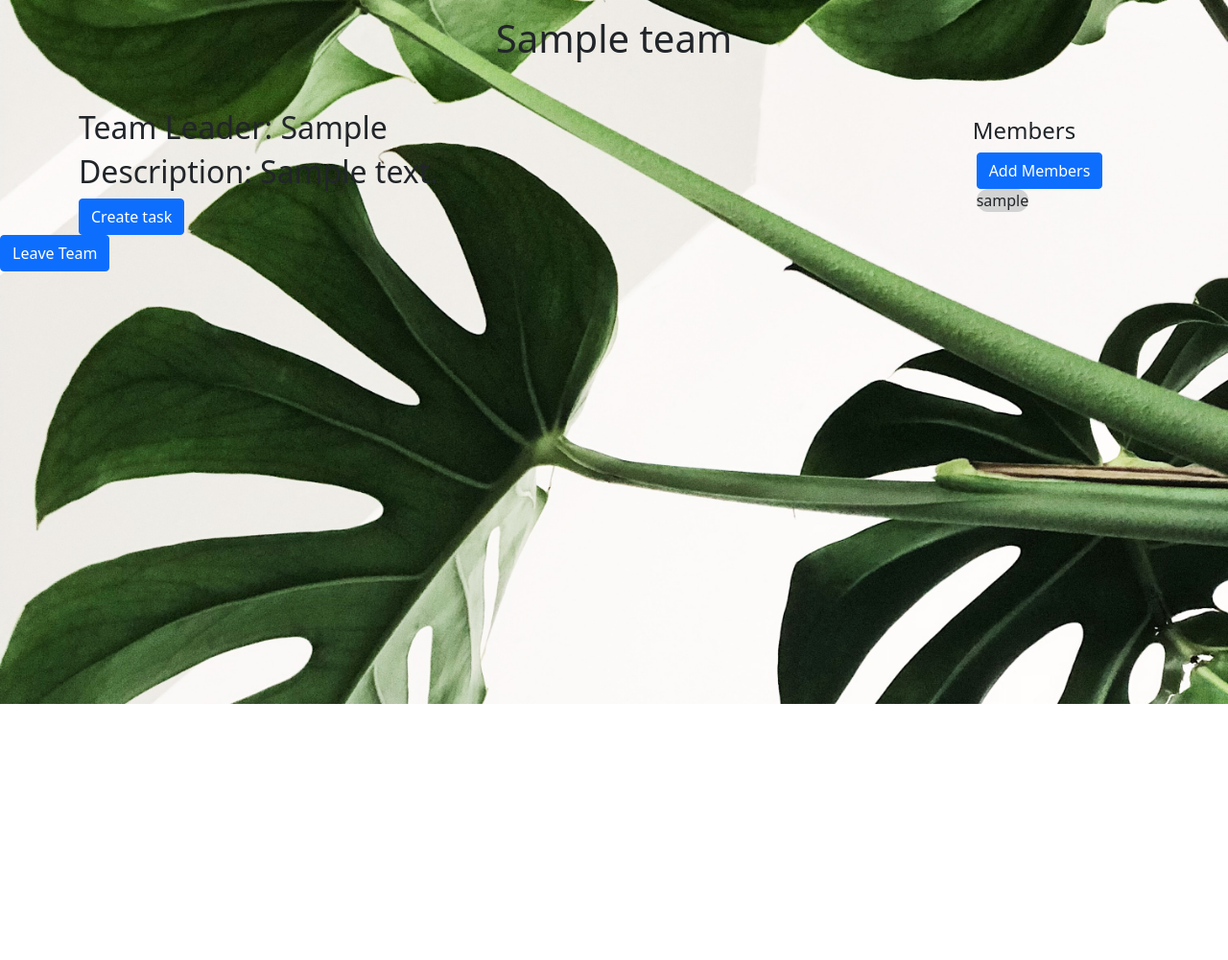
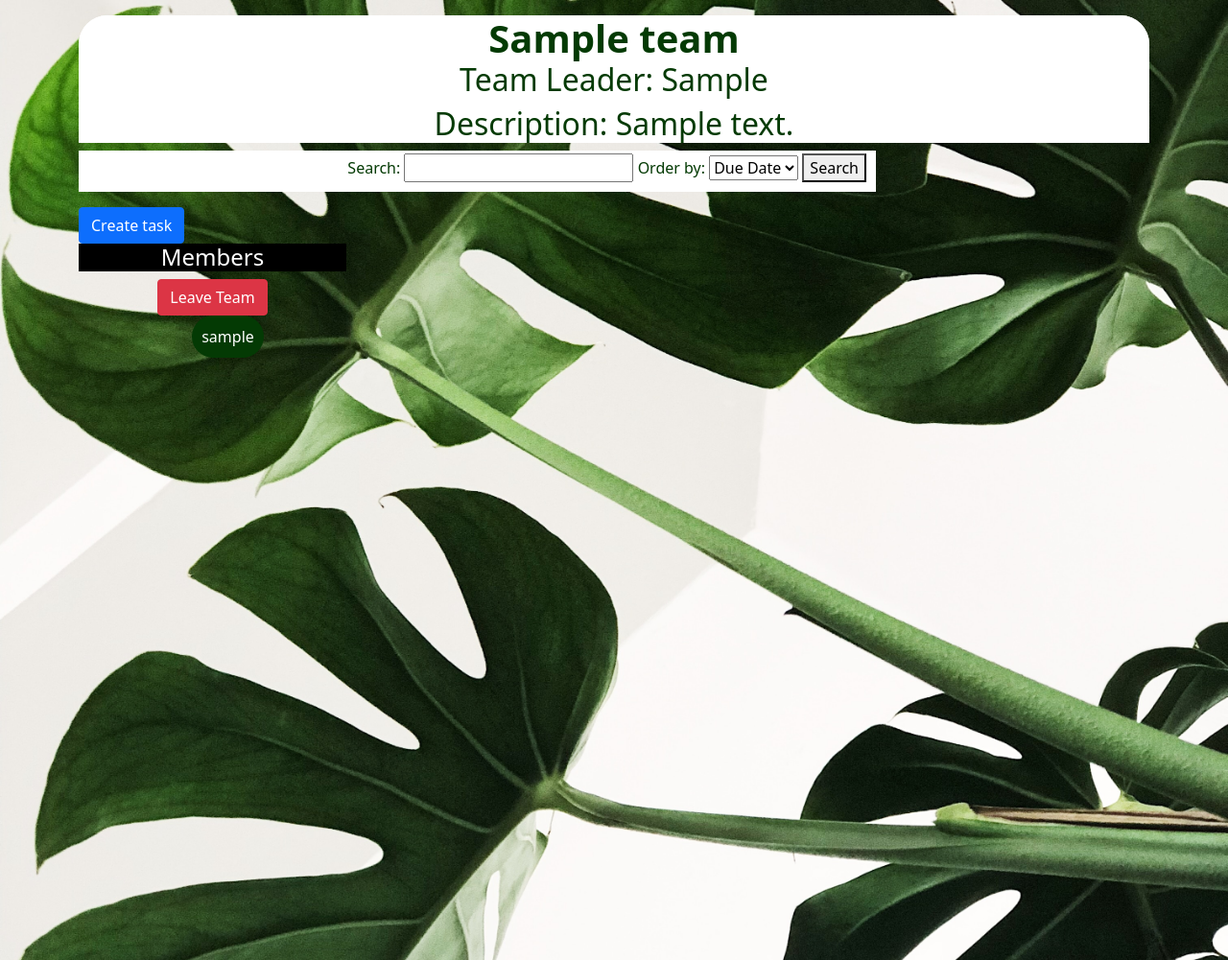
Before and after one commit to MedantSharan/Leopard, a Django app: template tasks/templates/team_page.html in a window 1280 px wide. Shown: the part 66-1067 px from the top of the page at 96% size. Before the commit the page ends 800 px from the top, so only its background shows below. Run offline with Django 4.2, Linux system fonts and the light colour scheme; the template is opened without the code that fills it: most values are stand-ins (such as "Sample title", 1, 10 or a date in 2020); some libraries are stand-ins or nearby versions.

Commit message:
Style team page & update task styling

```diff
--- a/static/custom.css
+++ b/static/custom.css
@@ -220,9 +220,14 @@ CAN GET RID OF THINGS BELOW THIS UNDER DASHBOARD BC ONLY
   text-align: center;
   margin-bottom: 50px;
 }
-
+.members-title{
+  color: white;
+  background-color: black;
+}
 .members-container {
   text-align: center;
+  /* padding-top: 37.33px; */
+  padding-bottom: 10px;
 }
 
 .members-list {
@@ -232,9 +237,11 @@ CAN GET RID OF THINGS BELOW THIS UNDER DASHBOARD BC ONLY
 }
 
 .members {
-  background-color: lightgrey;
+  background-color:  rgb(4, 58, 4);
   width: fit-content;
   border-radius: 30px;
+  color: white;
+  padding: 10px;
 }
 
 .encapsulate-box {
@@ -280,8 +287,10 @@ CAN GET RID OF THINGS BELOW THIS UNDER DASHBOARD BC ONLY
 .assign-list{
   list-style: none;
   padding-right: 40px;
+  overflow:scroll;
+   height:200px;
 }
-.page-title{
+.page-title, .title-container{
   color:  rgb(4, 58, 4);
   background-color: white;
   font-weight: 800;
@@ -296,20 +305,19 @@ CAN GET RID OF THINGS BELOW THIS UNDER DASHBOARD BC ONLY
   color: white;
   overflow: hidden;
 }
-.task-list{
+.task-list, .team-task-list{
   margin-top: 30px;
-  columns: 1;
+
+}
+.task-list ul, .team-task-list ul{
+  display: flex;
+  flex-wrap: wrap;
+
 }
 
-@media (min-width: 1024px) {
-  .task-list{
-    columns: 3;
-  }
-}
-
-.task-list li{
+.task-list li, .team-task-list li{
   list-style: none;
-
+  margin-right: 20px;
 }
 
 .task-card{
@@ -326,7 +334,8 @@ CAN GET RID OF THINGS BELOW THIS UNDER DASHBOARD BC ONLY
 }
 .task-search-bar{
   background-color: white ;
-  padding: 10px;
+  /* padding-top: 3px; */
+  padding: 3px 10px 10px 0px;
   color: rgb(4, 58, 4);
   text-align: right;
 }
--- a/tasks/templates/edit_task.html
+++ b/tasks/templates/edit_task.html
@@ -3,7 +3,7 @@
 <div class="container">
     <div class="row">
       <div class="col-12">
-        <h1>Edit Task</h1>
+        <h1 class="page-title">Edit Task</h1>
         <form action="{% url 'edit_task' form.instance.id %}" method="post">
           {% csrf_token %}
           {% include 'partials/bootstrap_form.html' with form=form %}
--- a/tasks/templates/team_page.html
+++ b/tasks/templates/team_page.html
@@ -1,54 +1,74 @@
 {% extends 'base_content.html' %}
 {% block content %}
 <div class="container">
-  <div> <h1 class="section-title">{{teams.team_name}}</h1>
+  <div class="title-container"> <h1 class="page-title">{{teams.team_name}}</h1>
+    <h2>Team Leader: {{teams.team_leader}}</h2>
+    <h2>Description: {{teams.team_description}}</h2>
   </div>
-  <div class="row">
+  <div class="row align-items-start">
     <div class="col-9">
-      <h2>Team Leader: {{teams.team_leader}}</h2>
-      <h2>Description: {{teams.team_description}}</h2>
-      <a href="{% url 'create_task' teams.team_id %}" class="btn btn-primary">Create task</a>
+      <div class="task-search-bar">
+        {% include 'partials/search_form.html' %}
+      </div>
+      <a href="{% url 'create_task' teams.team_id %}" class="btn btn-primary mt-3">Create task</a>
         {% if teams.team_tasks.exists %}
-          {% include 'partials/search_form.html' %}
-          {% for task in tasks %}
-            <p><a href="{% url 'view_task' task.id %}">{{ task.title }}</a></p>
-              {% if task.created_by == request.user or request.user in task.assigned_to.all %}
-                <a href="{% url 'edit_task' task.id %}" class="btn btn-secondary">Edit task</a>
-              {% endif %}
-          {% endfor %}
-        {% endif %}
-      </form>
+          <div class="team-task-list">
+            <ul>
+            {% for task in tasks %}
+            <li>
+              <div class="card task-card" style="width: 18rem;">
+                  <div class="card-title-container">
+                      <h5 class="card-title"><a href="{% url 'view_task' task.id %}">{{ task.title }}</a></h5>
+                  </div>
+                  <div class="card-body task-card-body">
+                    <h6 class="card-subtitle mb-2 text-muted">
+                      {% if task.due_date %}
+                      Due Date: {{ task.due_date }}
+                      {% endif %}</h6>
+                    <p class="card-text task-card-description">Description: {{ task.description }}</p>
+                    <a href="{% url 'view_task' task.id %}" class="card-link">View Task</a>
+                  {% if task.created_by == request.user or request.user in task.assigned_to.all %}
+                  <a href="{% url 'edit_task' task.id %}" class="card-link">Edit task</a>
+                  {% endif %}
+                  </div>
+                </div>
+                    </li>
+                    {% endfor %}
+                    {% endif %}
+            </ul>
+          </div>
     </div>
     <div class="members-container col-3">
       <h4 class="members-title">Members</h4>
-      <ul class="members-list">
+      <div>
+        {%if user == teams.team_leader %}
+        <form method="post" action="{% url 'delete_team' team_id=teams.team_id %}">
+          {%csrf_token%}
+          <input type="submit" value="Delete Team" class="btn btn-danger" onclick="return confirm('Delete Team?')">
+        </form>
+        {% else %}
+        <form method="post" action="{% url 'leave_team' team_id=teams.team_id %}">
+          {%csrf_token%}
+          <input type="submit" value="Leave Team" class="btn btn-danger" onclick="return confirm('Leave Team?')">
+        </form>
+        {% endif %}
+      </div>
+      {% if user == teams.team_leader%}
       <a href="{% url 'add_members' teams.team_id %}" class = "btn btn-primary"> Add Members</a>
+      {%endif%}
+      <ul class="members-list" style="overflow-y:scroll; height: 80vh; width:auto;">
       {% for member in teams_members %}
       <li class="members">{{member.username}}   </li>
-        {% if user == teams.team_leader and member.username != teams.team_leader %}
-        <form method="post" action="{% url 'remove_member' team_id=teams.team_id username=member.username %}">
+        {% if user == teams.team_leader and member != teams.team_leader %}
+        <form method="post" action="{% url 'remove_member' team_id=teams.team_id username=member.username %}" style="margin-bottom:20px;">
           {%csrf_token%}
-          <input type="submit" value="Remove" class="btn btn-primary">
+          <input type="submit" value="Remove" class="btn btn-danger" onclick="return confirm('Remove {{member.username}}?')">
         </form>
 
         {% endif %}
       {%endfor%}
-      <ul>
+      </ul>
     </div>
   </div>
   </div>
-  <div>
-    {%if user == teams.team_leader %}
-    <form method="post" action="{% url 'delete_team' team_id=teams.team_id %}">
-      {%csrf_token%}
-      <input type="submit" value="Delete Team" class="btn btn-primary">
-    </form>
-    {% else %}
-    <form method="post" action="{% url 'leave_team' team_id=teams.team_id %}">
-      {%csrf_token%}
-      <input type="submit" value="Leave Team" class="btn btn-primary">
-    </form>
-    {% endif %}
-  </div>
-
 {% endblock %}
```
Also changed, not shown: tasks/templates/view_task.html (+4 -24 lines).
